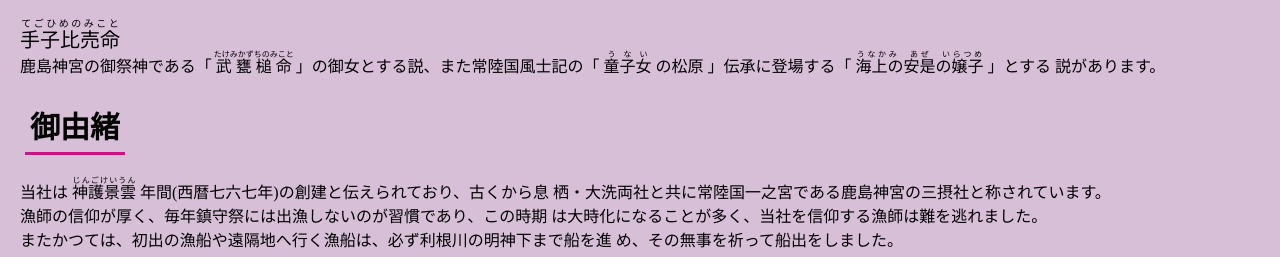
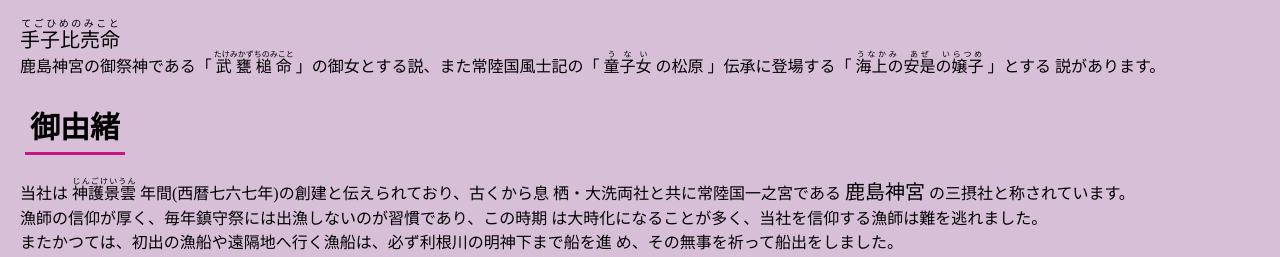
Before and after one commit to tegosaki/tegosaki, a plain HTML site: page index.html in a window 1280 px wide. Shown: the part 546-803 px from the top of the page. Drawn offline with Linux system fonts and the light colour scheme.

Commit message:
Update index.html

```diff
--- a/index.html
+++ b/index.html
@@ -111,7 +111,9 @@
 <rp>)</rp>
 </ruby>
 年間(西暦七六七年)の創建と伝えられており、古くから息
-栖・大洗両社と共に常陸国一之宮である鹿島神宮の三摂社と称されています。<br>
+栖・大洗両社と共に常陸国一之宮である
+<a id="hlink" href="http://kashimajingu.jp/">鹿島神宮</a>
+の三摂社と称されています。<br>
 漁師の信仰が厚く、毎年鎮守祭には出漁しないのが習慣であり、この時期
 は大時化になることが多く、当社を信仰する漁師は難を逃れました。<br>
 またかつては、初出の漁船や遠隔地へ行く漁船は、必ず利根川の明神下まで船を進
```
